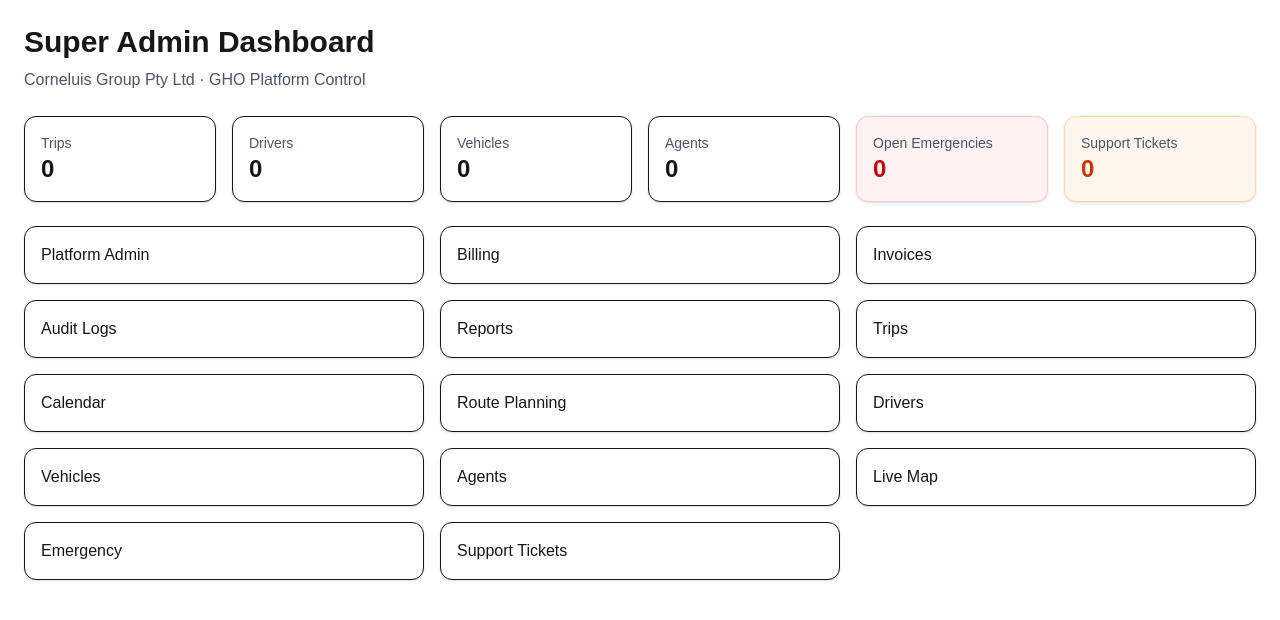
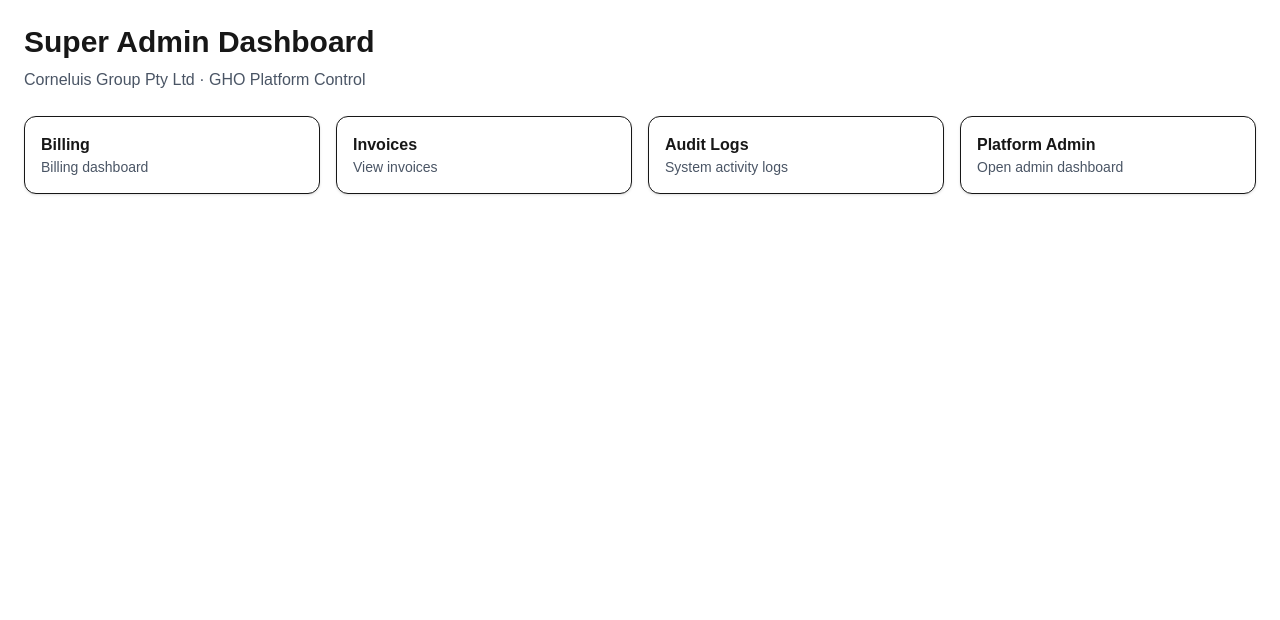
Before and after one commit to devoncorneluis/gho-system, a Next.js app: page /super-admin in a window 1280 px wide. Shown: the top 620 px of the page. Built offline with nearby package versions, Linux system fonts and the light colour scheme; no server answers; the database is empty.

Commit message:
Restore safe super admin dashboard

```diff
--- a/app/super-admin/page.tsx
+++ b/app/super-admin/page.tsx
@@ -1,50 +1,6 @@
-"use client";
-
-import { useEffect, useState } from "react";
 import Link from "next/link";
-import { supabase } from "@/lib/supabase";
 
 export default function SuperAdminPage() {
-  const [metrics, setMetrics] = useState({
-    trips: 0,
-    drivers: 0,
-    vehicles: 0,
-    agents: 0,
-    emergencies: 0,
-    supportTickets: 0,
-  });
-
-  const loadMetrics = async () => {
-    const [trips, drivers, vehicles, agents, emergencies, tickets] =
-      await Promise.all([
-        supabase.from("trips").select("*", { count: "exact", head: true }),
-        supabase.from("drivers").select("*", { count: "exact", head: true }),
-        supabase.from("vehicles").select("*", { count: "exact", head: true }),
-        supabase.from("agents").select("*", { count: "exact", head: true }),
-        supabase
-          .from("emergency_alerts")
-          .select("*", { count: "exact", head: true })
-          .eq("status", "Open"),
-        supabase
-          .from("support_tickets")
-          .select("*", { count: "exact", head: true })
-          .eq("status", "Open"),
-      ]);
-
-    setMetrics({
-      trips: trips.count || 0,
-      drivers: drivers.count || 0,
-      vehicles: vehicles.count || 0,
-      agents: agents.count || 0,
-      emergencies: emergencies.count || 0,
-      supportTickets: tickets.count || 0,
-    });
-  };
-
-  useEffect(() => {
-    loadMetrics();
-  }, []);
-
   return (
     <main className="p-6">
       <h1 className="text-3xl font-bold mb-2">Super Admin Dashboard</h1>
@@ -52,53 +8,26 @@
         Corneluis Group Pty Ltd · GHO Platform Control
       </p>
 
-      <div className="grid grid-cols-2 md:grid-cols-3 lg:grid-cols-6 gap-4 mb-6">
-        <div className="bg-white border rounded-xl p-4 shadow">
-          <p className="text-sm text-gray-600">Trips</p>
-          <p className="text-2xl font-bold">{metrics.trips}</p>
-        </div>
+      <div className="grid md:grid-cols-2 lg:grid-cols-4 gap-4">
+        <Link href="/super-admin/billing" className="bg-white border rounded-xl p-4 shadow">
+          <h2 className="font-bold">Billing</h2>
+          <p className="text-sm text-gray-600">Billing dashboard</p>
+        </Link>
 
-        <div className="bg-white border rounded-xl p-4 shadow">
-          <p className="text-sm text-gray-600">Drivers</p>
-          <p className="text-2xl font-bold">{metrics.drivers}</p>
-        </div>
+        <Link href="/super-admin/invoices" className="bg-white border rounded-xl p-4 shadow">
+          <h2 className="font-bold">Invoices</h2>
+          <p className="text-sm text-gray-600">View invoices</p>
+        </Link>
 
-        <div className="bg-white border rounded-xl p-4 shadow">
-          <p className="text-sm text-gray-600">Vehicles</p>
-          <p className="text-2xl font-bold">{metrics.vehicles}</p>
-        </div>
+        <Link href="/super-admin/audit-logs" className="bg-white border rounded-xl p-4 shadow">
+          <h2 className="font-bold">Audit Logs</h2>
+          <p className="text-sm text-gray-600">System activity logs</p>
+        </Link>
 
-        <div className="bg-white border rounded-xl p-4 shadow">
-          <p className="text-sm text-gray-600">Agents</p>
-          <p className="text-2xl font-bold">{metrics.agents}</p>
-        </div>
-
-        <div className="bg-red-50 border border-red-200 rounded-xl p-4 shadow">
-          <p className="text-sm text-gray-600">Open Emergencies</p>
-          <p className="text-2xl font-bold text-red-700">{metrics.emergencies}</p>
-        </div>
-
-        <div className="bg-orange-50 border border-orange-200 rounded-xl p-4 shadow">
-          <p className="text-sm text-gray-600">Support Tickets</p>
-          <p className="text-2xl font-bold text-orange-700">{metrics.supportTickets}</p>
-        </div>
-      </div>
-
-      <div className="grid md:grid-cols-2 lg:grid-cols-3 gap-4">
-        <Link href="/admin" className="bg-white border rounded-xl p-4 shadow">Platform Admin</Link>
-        <Link href="/super-admin/billing" className="bg-white border rounded-xl p-4 shadow">Billing</Link>
-        <Link href="/super-admin/invoices" className="bg-white border rounded-xl p-4 shadow">Invoices</Link>
-        <Link href="/super-admin/audit-logs" className="bg-white border rounded-xl p-4 shadow">Audit Logs</Link>
-        <Link href="/reports" className="bg-white border rounded-xl p-4 shadow">Reports</Link>
-        <Link href="/trips" className="bg-white border rounded-xl p-4 shadow">Trips</Link>
-        <Link href="/calendar" className="bg-white border rounded-xl p-4 shadow">Calendar</Link>
-        <Link href="/route-planning" className="bg-white border rounded-xl p-4 shadow">Route Planning</Link>
-        <Link href="/drivers" className="bg-white border rounded-xl p-4 shadow">Drivers</Link>
-        <Link href="/vehicles" className="bg-white border rounded-xl p-4 shadow">Vehicles</Link>
-        <Link href="/agents" className="bg-white border rounded-xl p-4 shadow">Agents</Link>
-        <Link href="/live-map" className="bg-white border rounded-xl p-4 shadow">Live Map</Link>
-        <Link href="/emergency-dashboard" className="bg-white border rounded-xl p-4 shadow">Emergency</Link>
-        <Link href="/support-tickets" className="bg-white border rounded-xl p-4 shadow">Support Tickets</Link>
+        <Link href="/admin" className="bg-white border rounded-xl p-4 shadow">
+          <h2 className="font-bold">Platform Admin</h2>
+          <p className="text-sm text-gray-600">Open admin dashboard</p>
+        </Link>
       </div>
     </main>
   );
```
